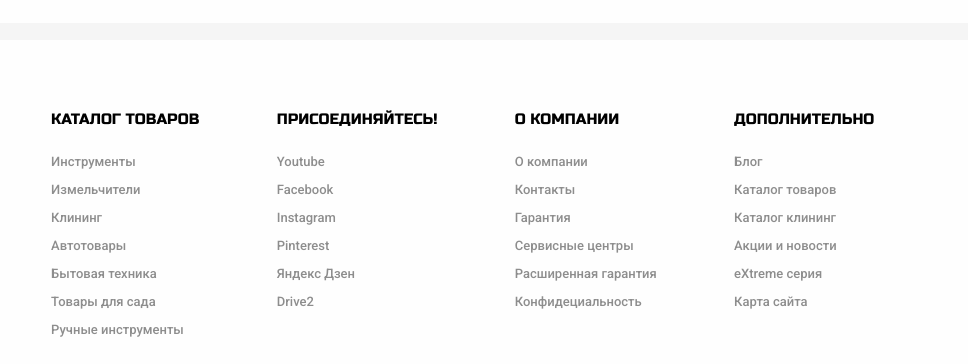
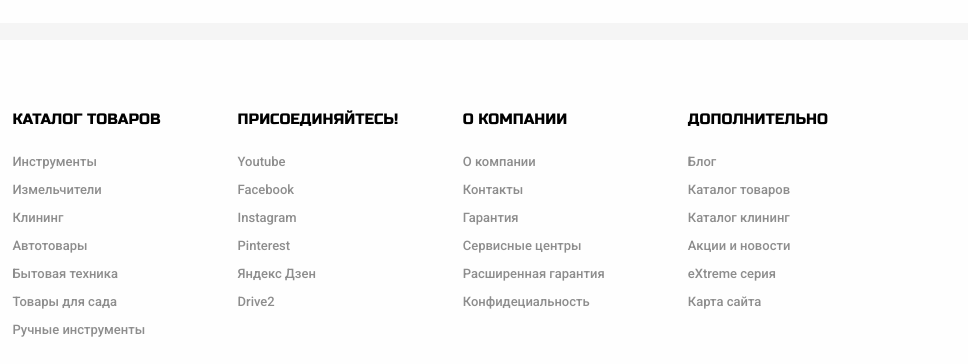
Before and after one commit to innabatalova/Bort-Global, a plain HTML site: page index.html in a window 1280 px wide. Shown: the part 2224-2588 px from the top of the page, 312-1280 px from the left. Drawn offline with Linux system fonts and the light colour scheme.

Commit message:
Create: added media for footer part 2

```diff
--- a/index.html
+++ b/index.html
@@ -370,9 +370,10 @@
           </div>
           <!-- /.footer-contacts -->
           <div class="footer-listing">
-            <div class="listing-wrapper">
+            <div class="listing-wrapper grid-x">
+              <div class="footer__catalog small-6 large-3 cell">
                 <ul>
-                <h3 class="footer__title">каталог товаров</h3>
+                  <li class="listing__title">каталог товаров</li>
                   <li class="listing__item"><a href="#">Инструменты</a></li>
                   <li class="listing__item"><a href="#">Измельчители</a></li>
                   <li class="listing__item"><a href="#">Клининг</a></li>
@@ -383,8 +384,10 @@
                     <a href="#">Ручные инструменты</a>
                   </li>
                 </ul>
+              </div>
+              <div class="small-6 large-3 cell">
                 <ul>
-                <h3 class="footer__title">присоединяйтесь!</h3>
+                  <li class="listing__title">присоединяйтесь!</li>
                   <li class="listing__item"><a href="#">Youtube</a></li>
                   <li class="listing__item"><a href="#">Facebook</a></li>
                   <li class="listing__item"><a href="#">Instagram</a></li>
@@ -392,19 +395,27 @@
                   <li class="listing__item"><a href="#">Яндекс Дзен</a></li>
                   <li class="listing__item"><a href="#">Drive2</a></li>
                 </ul>
+              </div>
+              <div class="small-6 large-3 cell">
                 <ul>
-                <h3 class="footer__title">О КОМПАНИИ</h3>
+                  <li class="listing__title">О КОМПАНИИ</li>
                   <li class="listing__item"><a href="#">О компании</a></li>
                   <li class="listing__item"><a href="#">Контакты</a></li>
                   <li class="listing__item"><a href="#">Гарантия</a></li>
-                <li class="listing__item"><a href="#">Сервисные центры</a></li>
+                  <li class="listing__item">
+                    <a href="#">Сервисные центры</a>
+                  </li>
                   <li class="listing__item">
                     <a href="#">Расширенная гарантия</a>
                   </li>
-                <li class="listing__item"><a href="#">Конфидециальность</a></li>
+                  <li class="listing__item">
+                    <a href="#">Конфидециальность</a>
+                  </li>
                 </ul>
+              </div>
+              <div class="small-6 large-3 cell">
                 <ul>
-                <h3 class="footer__title">ДОПОЛНИТЕЛЬНО</h3>
+                  <li class="listing__title">ДОПОЛНИТЕЛЬНО</li>
                   <li class="listing__item"><a href="#">Блог</a></li>
                   <li class="listing__item"><a href="#">Каталог товаров</a></li>
                   <li class="listing__item"><a href="#">Каталог клининг</a></li>
@@ -412,6 +423,7 @@
                   <li class="listing__item"><a href="#">eXtreme серия</a></li>
                   <li class="listing__item"><a href="#">Карта сайта</a></li>
                 </ul>
+              </div>
             </div>
 
             <span class="copyright"
--- a/js/main.js
+++ b/js/main.js
@@ -43,12 +43,15 @@ $(function() {
 
 //Адаптив карусели для секции news
 $('.owl-carousel').owlCarousel({
+
   items: 1,
+  margin: -30,
 
 responsive: {
   // Ширина от 530 пикселей
     530: {
       // Количество элементов 3
+
       items: 2,
 
     },
--- a/sass/sections/_footer.sass
+++ b/sass/sections/_footer.sass
@@ -48,6 +48,13 @@
     color: $blue
     text-decoration-line: underline
 
+.listing
+
+  &-wrapper
+    display: flex
+    justify-content: space-around
+    margin-bottom: 30px
+
   &__title
     margin-bottom: 20px
     text-transform: uppercase
@@ -57,13 +64,6 @@
     font-size: 15px
     line-height: 18px
     color: $black
-
-.listing
-
-  &-wrapper
-    display: flex
-    justify-content: space-around
-    margin-bottom: 30px
 
   &__item
     font-family: Roboto
@@ -140,15 +140,18 @@
       line-height: 13px
       margin-bottom: 20px
 
-    &__title
-      font-size: 14px
-      line-height: 17px
+    &__catalog
+      margin-bottom: 30px
 
   .listing
 
     &-wrapper
       flex-wrap: wrap
       justify-content: start
+
+    &__title
+      font-size: 14px
+      line-height: 17px
 
     &__item
       font-size: 12px
--- a/sass/sections/_news.sass
+++ b/sass/sections/_news.sass
@@ -95,6 +95,7 @@
     &-card
       height: 190px
       min-height: 160px
+      padding-right: 20px
 
       &__title
         font-size: 12px
```
Also changed, not shown: css/style.css, 2 other files. Lines whose indentation alone changed are shown as unchanged.
